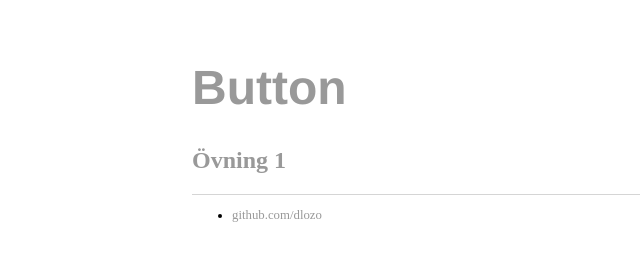
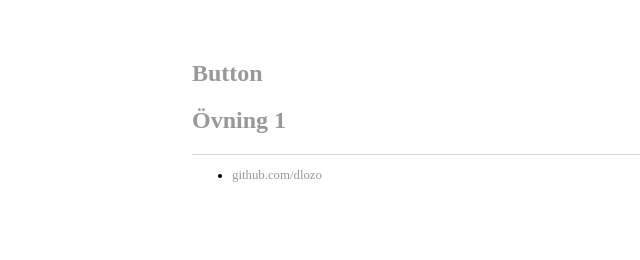
Before and after one commit to Devovic/dlozo.github.io, a plain HTML site: page index.html in a window 1280 px wide. Shown: the whole page, without its empty margins (0-640 px from the left). Drawn offline with Linux system fonts and the light colour scheme.

Commit message:
Update index.html

```diff
--- a/index.html
+++ b/index.html
@@ -6,7 +6,7 @@
 		<link rel="stylesheet" type="text/css" href="/css/main.css">
 	</head>
 	<body>
-		<h1><a href="/buttonPage.html">Button</a></h1>
+		<h2><a href="/buttonPage.html">Button</a></h2>
 		<h2><a href="/buttonPage.html">Övning 1</a></h2>
 		<footer>
     		<ul>
```
